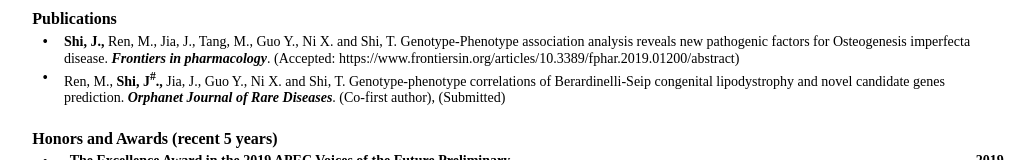
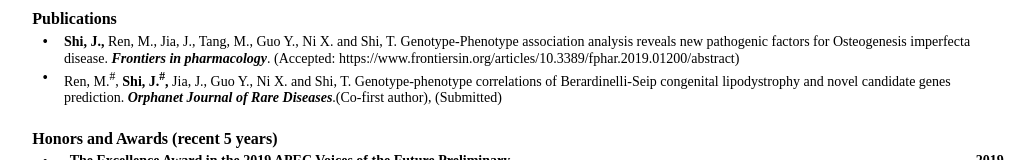
Before and after one commit to ShiJingru/ShiJingru.github.io, a plain HTML site: page index.html in a window 1280 px wide. Shown: the part 1474-1634 px from the top of the page, without its empty margins (122-1157 px from the left). Drawn offline with Linux system fonts and the light colour scheme.

Commit message:
Update index.html

```diff
--- a/index.html
+++ b/index.html
@@ -790,7 +790,7 @@
                             </td>
                             <td class="cell border_box" style="width: auto; background-color: transparent; text-align: left; vertical-align: top; border-top: 0.75pt none #000000; border-right: 0.75pt none #000000; border-bottom: 0.75pt none #000000; border-left: 0.75pt none #000000;">
                             <input type="hidden" name="key" value="content"/>
-                            <pre style="min-height: 10.5pt; margin: 0.5mm 1.5mm 0.5mm 0.0mm;"><span class="Times" style="font-size: 10.5pt; color: #000000; background-color: transparent; font-weight: normal; font-style: normal; text-decoration: none; line-height: 1.15;text-align: justify;">Ren, M., <b>Shi, J<sup>#</sup>.,</b> Jia, J., Guo Y., Ni X. and Shi, T. Genotype-phenotype correlations of Berardinelli-Seip congenital lipodystrophy and novel candidate genes prediction. <b><i>Orphanet Journal of Rare Diseases</i></b>. (Co-first author), (Submitted)</span></pre>
+                            <pre style="min-height: 10.5pt; margin: 0.5mm 1.5mm 0.5mm 0.0mm;"><span class="Times" style="font-size: 10.5pt; color: #000000; background-color: transparent; font-weight: normal; font-style: normal; text-decoration: none; line-height: 1.15;text-align: justify;">Ren, M.<sup>#</sup>, <b>Shi, J.<sup>#</sup>,</b> Jia, J., Guo Y., Ni X. and Shi, T. Genotype-phenotype correlations of Berardinelli-Seip congenital lipodystrophy and novel candidate genes prediction. <b><i>Orphanet Journal of Rare Diseases</i></b>.(Co-first author), (Submitted)</span></pre>
                             </td>
                         </tr>
                     </table>
```
